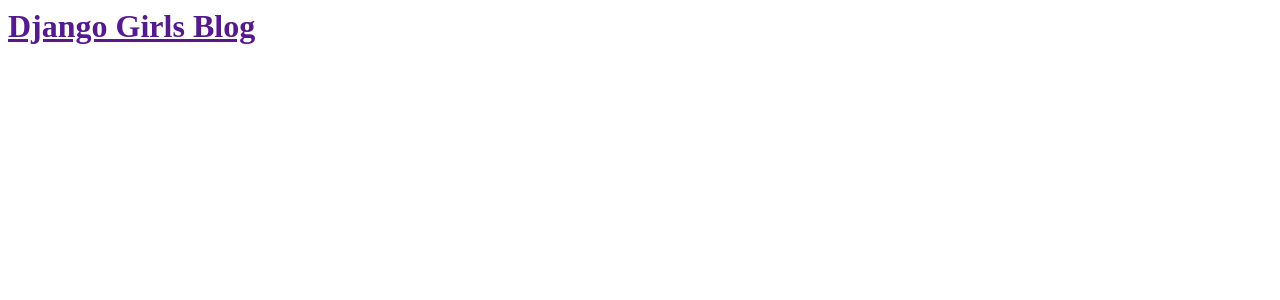
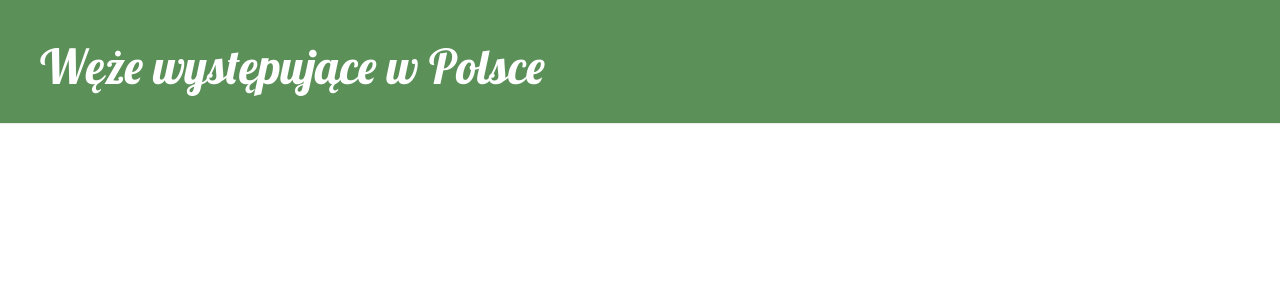
Before and after one commit to MattZiolkowski/Django-blog, a Django app: page / in a window 1280 px wide. Shown: the top 300 px of the page. Run offline with Django 3.2, Linux system fonts and the light colour scheme; data that the repository does not hold is empty; some libraries are stand-ins or nearby versions.

Commit message:
Made changes in posts, added Bootstrap to HTML and CSS

```diff
--- /dev/null
+++ b/blog/static/css/blog.css
@@ -0,0 +1,51 @@
+h1 a {
+    color: #FCA205;
+    font-family: 'Lobster';
+}
+
+.page-header {
+    background-color: #5B9159;
+    margin-top: 0;
+    padding: 20px 20px 20px 40px;
+}
+
+.page-header h1, .page-header h1 a, .page-header h1 a:visited, .page-header h1 a:active {
+    color: #ffffff;
+    font-size: 36pt;
+    text-decoration: none;
+}
+
+.content {
+    margin-left: 40px;
+}
+
+h1, h2, h3, h4 {
+    font-family: 'Lobster', cursive;
+}
+
+.date {
+    color: #828282;
+}
+
+.save {
+    float: right;
+}
+
+.post-form textarea, .post-form input {
+    width: 100%;
+}
+
+.top-menu, .top-menu:hover, .top-menu:visited {
+    color: #ffffff;
+    float: right;
+    font-size: 26pt;
+    margin-right: 20px;
+}
+
+.post {
+    margin-bottom: 70px;
+}
+
+.post h1 a, .post h1 a:visited {
+    color: #000000;
+}
--- a/blog/templates/blog/post_list.html
+++ b/blog/templates/blog/post_list.html
@@ -1,28 +1,32 @@
+{% load staticfiles %}
 <html>
+    <head>
+        <title>Polskie węże</title>
+        <link rel="stylesheet" href="//maxcdn.bootstrapcdn.com/bootstrap/3.2.0/css/bootstrap.min.css">
+        <link rel="stylesheet" href="//maxcdn.bootstrapcdn.com/bootstrap/3.2.0/css/bootstrap-theme.min.css">
+        <link href="//fonts.googleapis.com/css?family=Lobster&subset=latin,latin-ext" rel="stylesheet" type="text/css">
+        <link rel="stylesheet" href="{% static 'css/blog.css' %}">
 
-    <head>
-        <title>Django Girls blog</title>
     </head>
-
     <body>
-
-        <div>
-            <h1><a href="">Django Girls Blog</a></h1>
+        <div class="page-header">
+            <h1><a href="/">Węże występujące w Polsce</a></h1>
         </div>
 
-        <div>
-
+        <div class="content container">
+            <div class="row">
+                <div class="col-md-8">
                     {% for post in posts %}
-
-    	     <div>
+                        <div class="post">
+                            <div class="date">
                                 <p>published: {{ post.published_date }}</p>
+                            </div>
                             <h1><a href="">{{ post.title }}</a></h1>
                             <p>{{ post.text|linebreaksbr }}</p>
                         </div>
-
                     {% endfor %}
-
                 </div>
-
+            </div>
+        </div>
     </body>
 </html>
```
Lines whose indentation alone changed are shown as unchanged.
